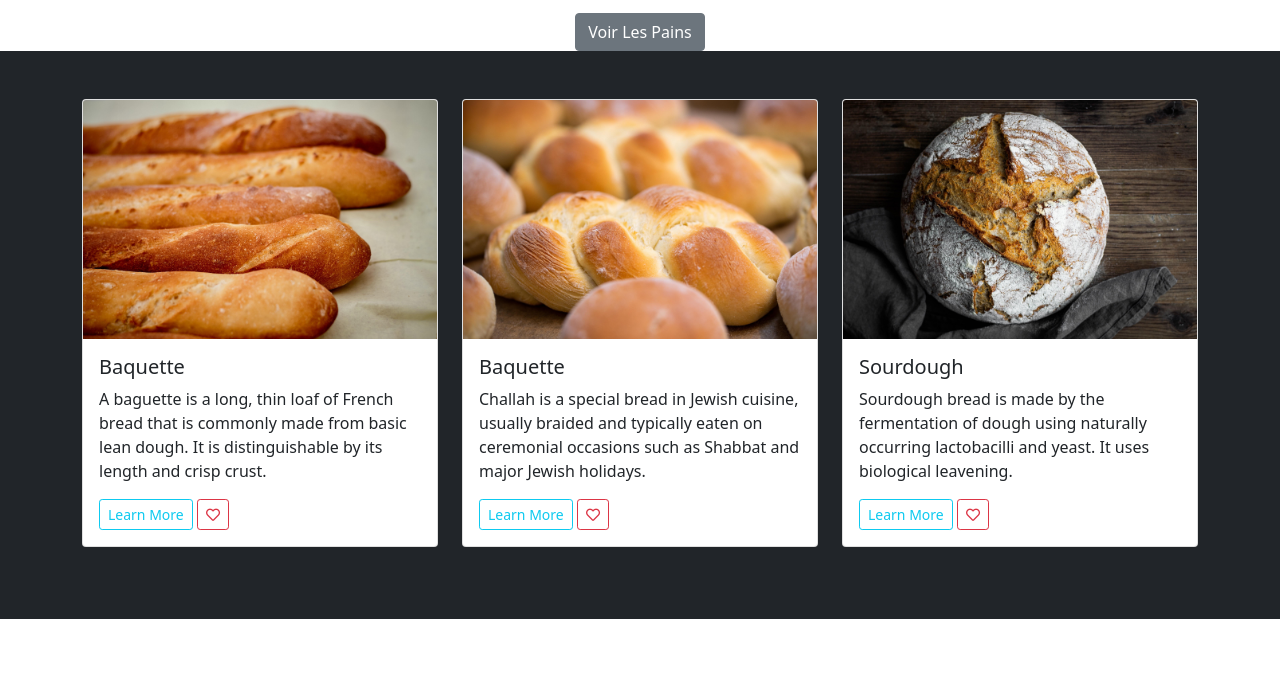
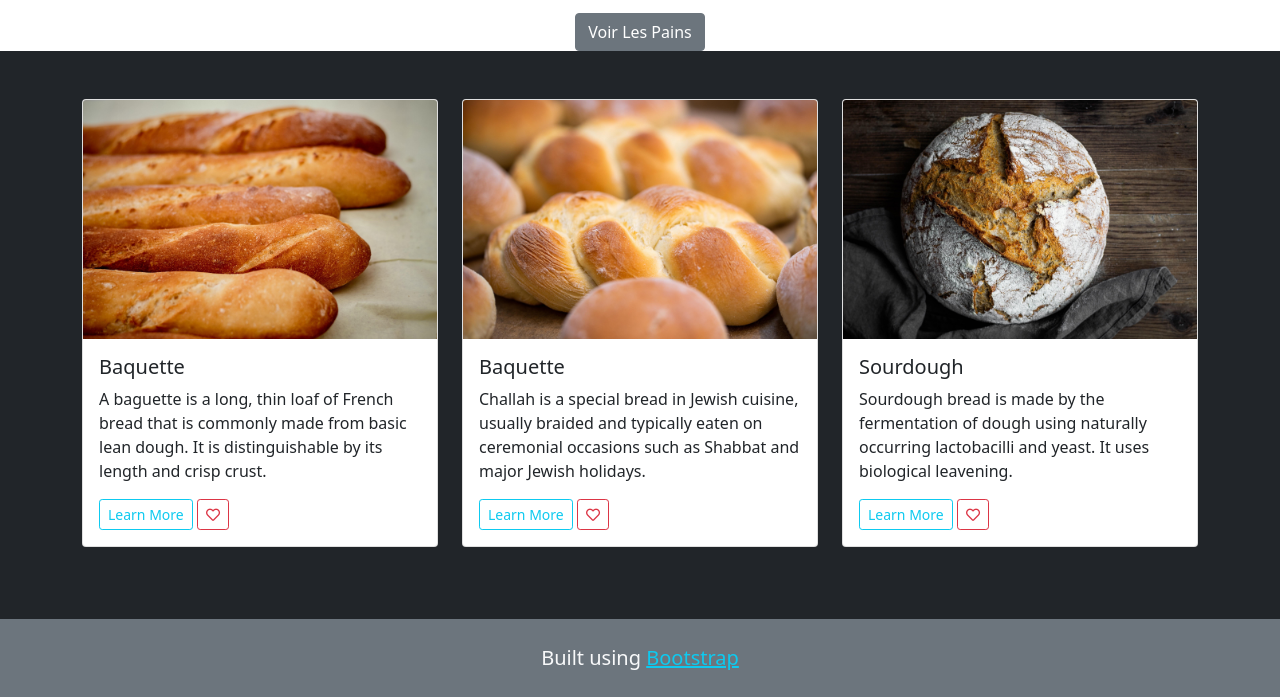
Before and after one commit to BryceMinor/LePain, a plain HTML site: page index.html in a window 1280 px wide. Shown: the part 174-871 px from the top of the page. Before the commit the page ends 800 px from the top, so only its background shows below. Drawn offline with nearby package versions, Linux system fonts and the light colour scheme.

Commit message:
Built Footer section. Initial version of HTML file complete.

```diff
--- a/index.html
+++ b/index.html
@@ -89,7 +89,14 @@
         </div>
     </section>
 
-
+<!-- Footer -->
+<footer class="bg-secondary">
+    <div class="container">
+        <p class="lead m-0 p-4 text-center text-light">Built using
+            <a href="https://getbootstrap.com/" class="text-info">Bootstrap</a>
+        </p>
+    </div>
+</footer>
 
     <!-- Link to Bootstrap Javascript -->
     <script src="https://cdn.jsdelivr.net/npm/bootstrap@5.1.1/dist/js/bootstrap.bundle.min.js"
```
